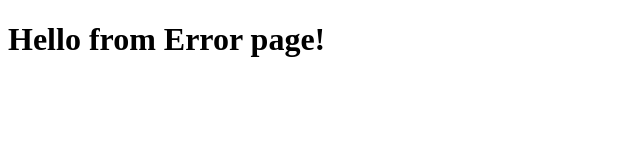
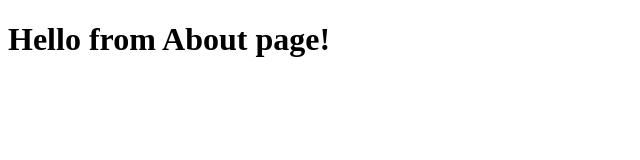
Before and after one commit to Selim-Ramdani/oc_kasa_p8, a React (Vite) app: page /a-propos in a window 1280 px wide. Shown: the top 160 px of the page, without its empty margins (0-640 px from the left). Built offline with nearby package versions, Linux system fonts and the light colour scheme.

Commit message:
About page added

```diff
--- /dev/null
+++ b/src/pages/About.jsx
@@ -0,0 +1,10 @@
+function About() {
+
+  return (
+    <div>
+      <h1>Hello from About page!</h1>
+    </div>
+  )
+}
+
+export default About
```
Also changed, not shown: src/main.jsx (+6 -1 lines).
